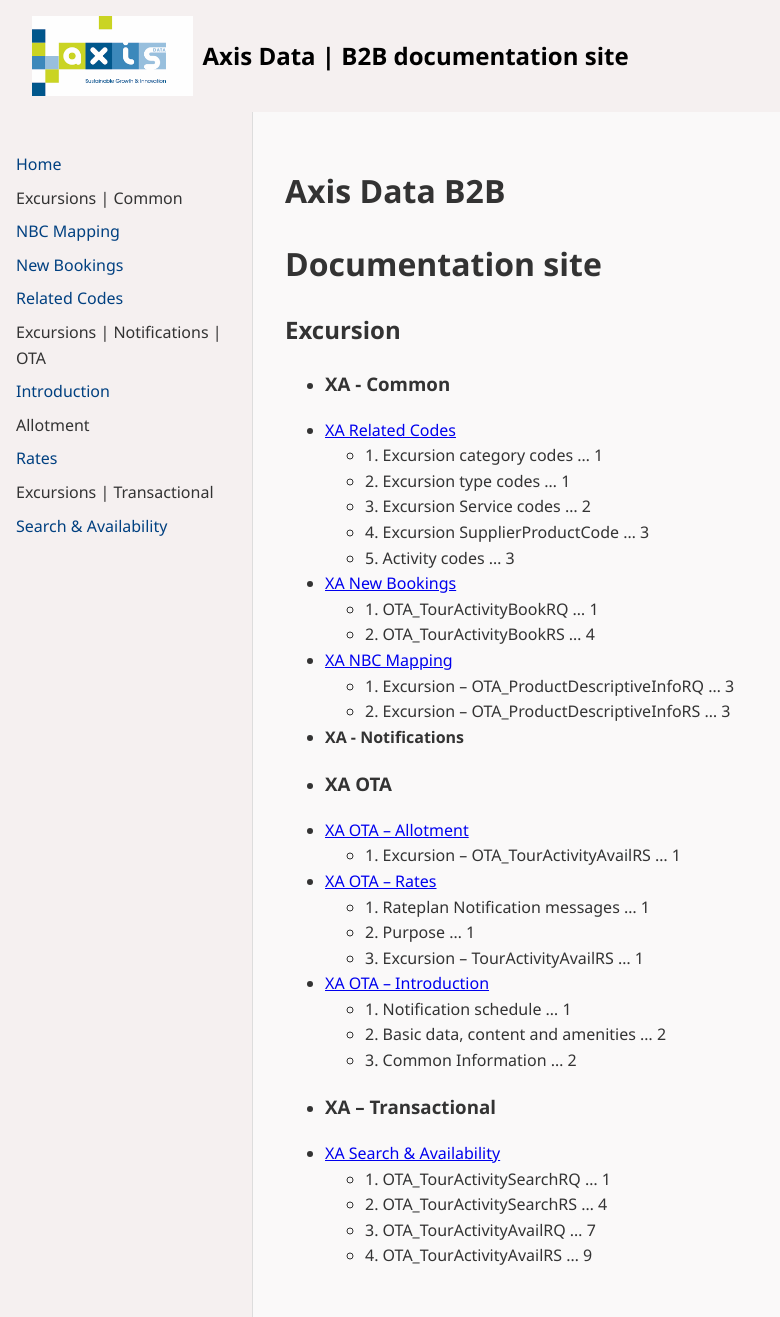
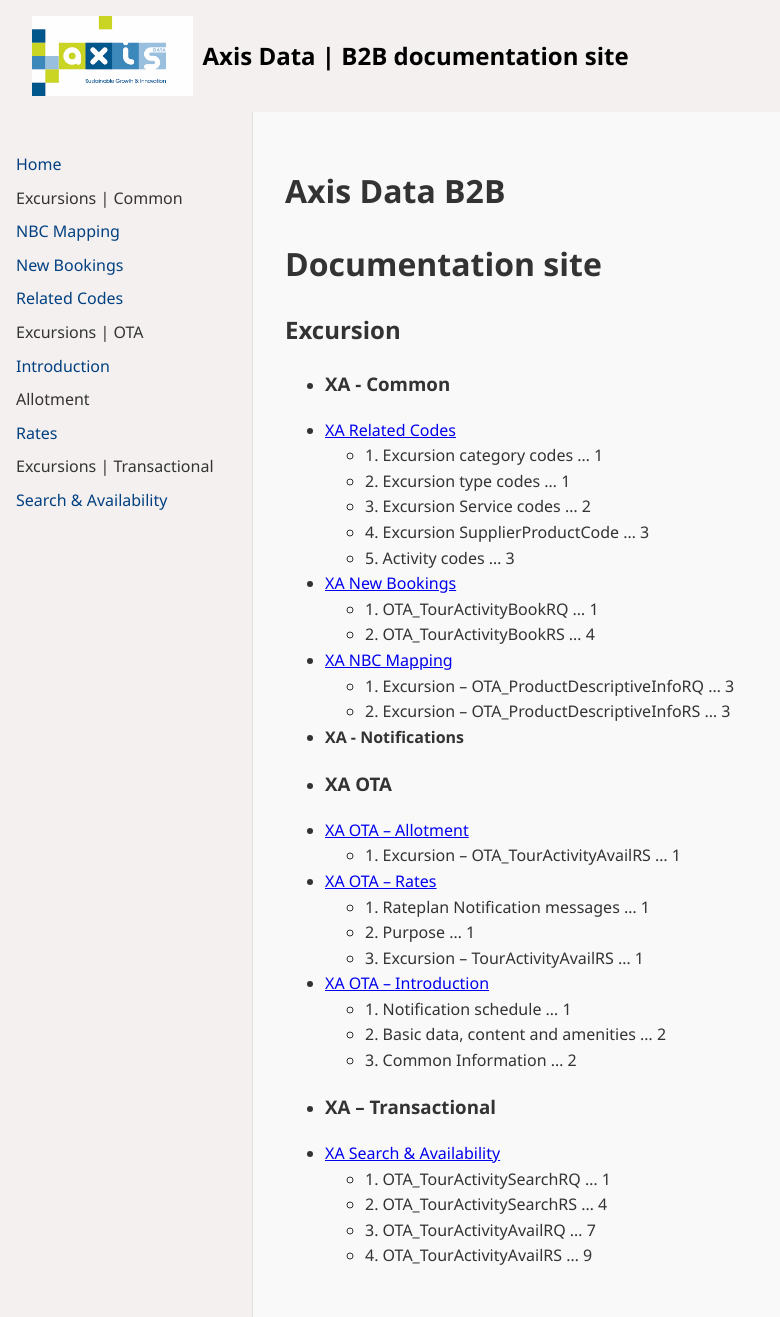
Before and after one commit to Axis-Data-SL/integrations_documentation, a Jekyll site: the page built from docs/index.md, in a window 1280 px wide. Shown: the whole page, without its empty margins (0-780 px from the left). Built offline with Jekyll 4.4.1, drawn with Linux system fonts in a browser that asks for light colours.

Commit message:
Update default.html

```diff
--- a/docs/_layouts/default.html
+++ b/docs/_layouts/default.html
@@ -23,19 +23,19 @@
         <li><a href="{{ '/index.html' | relative_url }}">Home</a></li>
         <li>Excursions | Common</li>
           <ul>
-            <li><a href="{{ '/Excursions/XA_Common/XA_NBC_Mapping.html' | relative_url }}">NBC Mapping</a></li>
-            <li><a href="{{ '/Excursions/XA_Common/XA_New_Bookings.html' | relative_url }}">New Bookings</a></li>
-            <li><a href="{{ '/Excursions/XA_Common/XA_Related_Codes.html' | relative_url }}">Related Codes</a></li>
+            <li><a href="{{ '/Excursion/XA_Common/XA_NBC_Mapping.html' | relative_url }}">NBC Mapping</a></li>
+            <li><a href="{{ '/Excursion/XA_Common/XA_New_Bookings.html' | relative_url }}">New Bookings</a></li>
+            <li><a href="{{ '/Excursion/XA_Common/XA_Related_Codes.html' | relative_url }}">Related Codes</a></li>
           </ul>
-        <li>Excursions | Notifications | OTA</li>
+        <li>Excursions | OTA</li>
           <ul>
-            <li><a href="{{ '/Excursions/XA_Notifications/XA_OTA/XA_OTA_Introduction.html' | relative_url }}">Introduction</a></li>
-            <li><a href="{{ '/Excursions/XA_Notifications/XA_OTA/XA_OTA_Allotment.html' | relative_url }}"></a>Allotment</li>
-            <li><a href="{{ '/Excursions/XA_Notifications/XA_OTA/XA_OTA_Rates.html' | relative_url }}">Rates</a></li>
+            <li><a href="{{ '/Excursion/XA_Notifications/XA_OTA/XA_OTA_Introduction.html' | relative_url }}">Introduction</a></li>
+            <li><a href="{{ '/Excursion/XA_Notifications/XA_OTA/XA_OTA_Allotment.html' | relative_url }}"></a>Allotment</li>
+            <li><a href="{{ '/Excursion/XA_Notifications/XA_OTA/XA_OTA_Rates.html' | relative_url }}">Rates</a></li>
           </ul>
         <li>Excursions | Transactional</li>
           <ul>
-            <li><a href="{{ '/Excursions/XA_Transactional/XA_Search_Availability.html' | relative_url }}">Search & Availability</a></li>
+            <li><a href="{{ '/Excursion/XA_Transactional/XA_Search_Availability.html' | relative_url }}">Search & Availability</a></li>
           </ul>
       </ul>
     </div>
```
